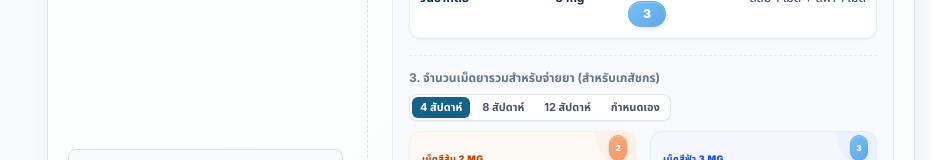
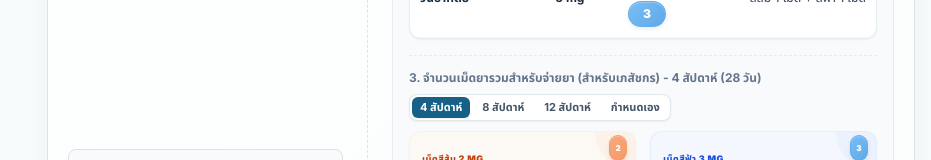
Before and after one commit to tpromson/WarfarinPro, a React (Vite) app: page / in a window 1280 px wide. Shown: the part 1950-2110 px from the top of the page, without its empty margins (349-1280 px from the left). Built offline with nearby package versions, Linux system fonts and the light colour scheme.

Commit message:
feat: display duration day counts dynamically in pharmacist pill calculator

```diff
--- a/src/App.tsx
+++ b/src/App.tsx
@@ -1236,8 +1236,8 @@ function BookletAndSharePanelContent({
             <div className="flex flex-wrap items-center justify-between gap-2">
               <span className="text-xs text-slate-500 block font-bold">
                 {lang === "th"
-                  ? "3. จำนวนเม็ดยารวมสำหรับจ่ายยา (สำหรับเภสัชกร)"
-                  : "3. Total Tablets for Dispensing (Pharmacist Calculator)"}
+                  ? `3. จำนวนเม็ดยารวมสำหรับจ่ายยา (สำหรับเภสัชกร) - ${dispenseWeeks} สัปดาห์ (${dispenseWeeks * 7} วัน)`
+                  : `3. Total Tablets for Dispensing (Pharmacist Calculator) - ${dispenseWeeks} Weeks (${dispenseWeeks * 7} Days)`}
               </span>
 
               <div className="flex items-center gap-1 text-[11px] border border-clinic-line/80 rounded-lg p-0.5 bg-white shadow-sm">
```
